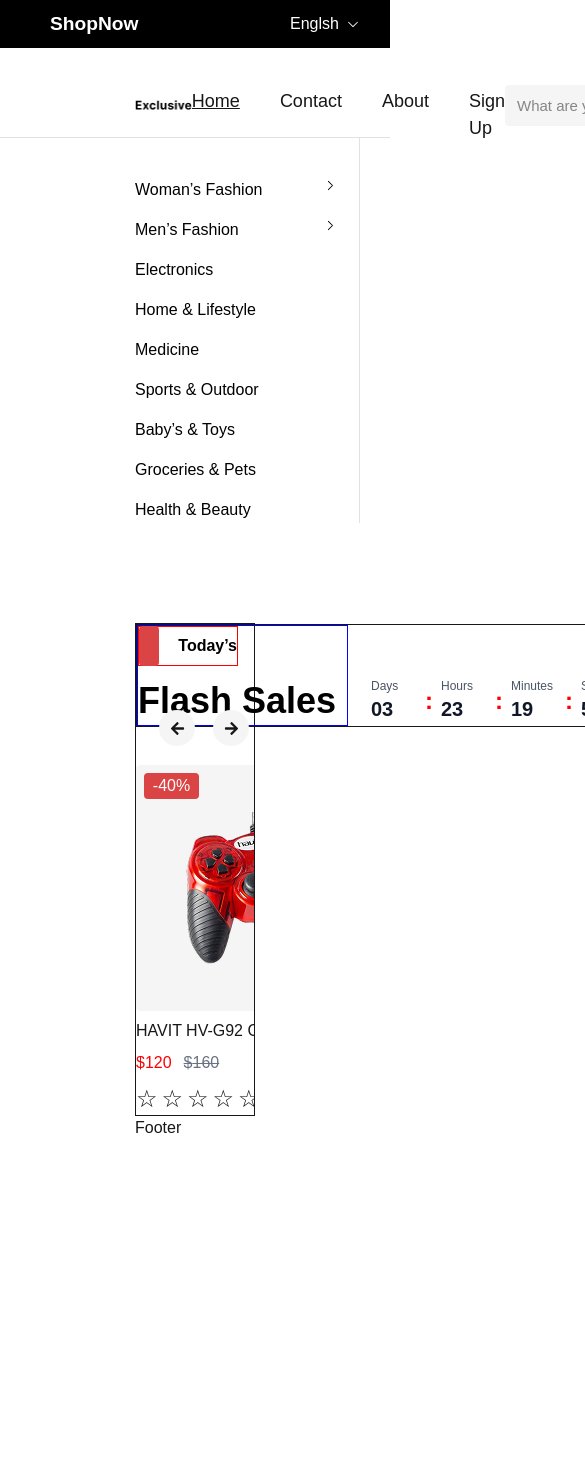
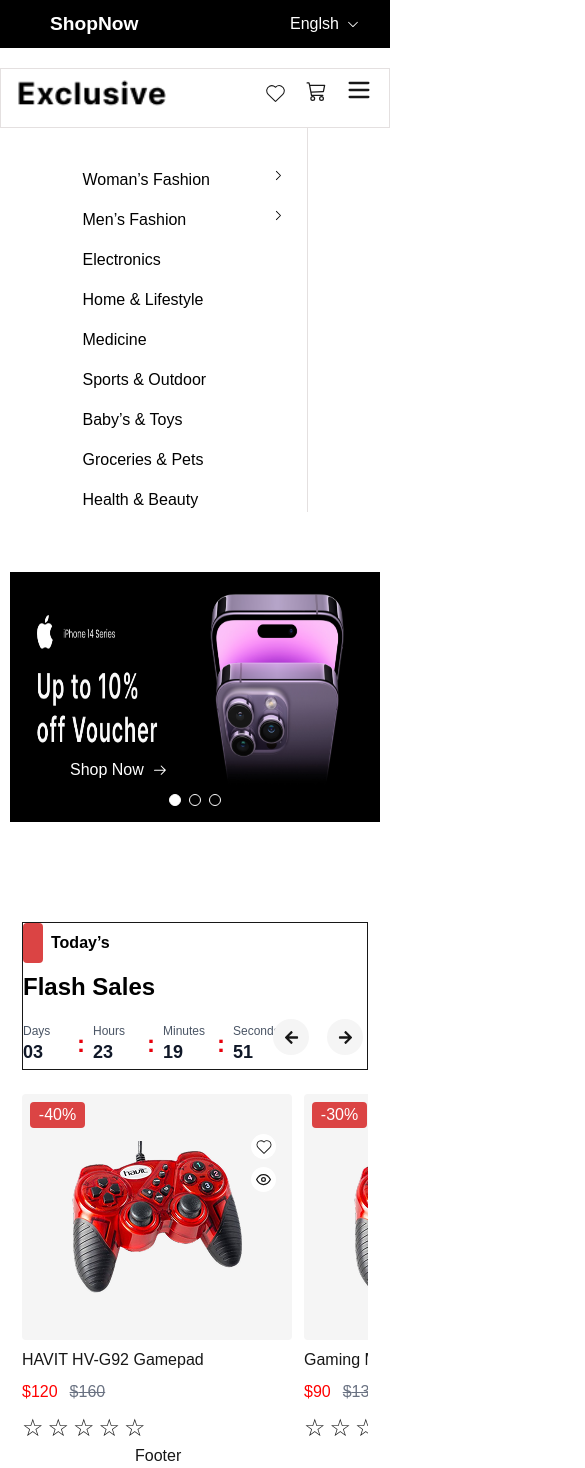
Before and after one commit to Shola20111/e-commerce, a Next.js app: page / in a window 390 px wide. Shown: the top 1468 px of the page, 585 px wide, since content can reach past the window. Before the commit the page ends 1140 px from the top, so only its background shows below. Built offline with nearby package versions, Linux system fonts and the light colour scheme.

Commit message:
mobile view implementation

```diff
--- a/src/app/page.tsx
+++ b/src/app/page.tsx
@@ -6,7 +6,7 @@
 
 export default function Home() {
   return (
-    <div className='px-[135px] w-full h-auto flex flex-col gap-[100px]'>
+    <div className='px-[10px] md:px-[50px] lg:px-[135px] w-full h-auto flex flex-col gap-[100px]'>
       <HeroComp/>
       <DailyMarket/>
 
--- a/src/components/common/Card.tsx
+++ b/src/components/common/Card.tsx
@@ -40,11 +40,11 @@
   return (
     <section>
       {/* Right Side */}
-      <div className="relative flex flex-col items-center justify-center w-full h-[344px]">
+      <div className="relative flex flex-col items-center justify-center w-full h-[250px] md:h-[344px]">
         {cards.map((card, index) => (
           <div
             key={card.id}
-            className={`absolute inset-0 flex flex-col items-center justify-center text-white transition-opacity duration-700 rounded-xl w-full ${
+            className={`absolute inset-0 flex flex-col items-center justify-center text-white transition-opacity duration-700 w-full h-[250px] md:h-[344px] ${
               index === activeIndex ? "opacity-100 z-10" : "opacity-0 z-0"
             }`}
           >
@@ -53,7 +53,7 @@
               src={card.image}
               alt={card.title}
               fill
-              className=" w-full h-[344px] -z-10"
+              className=" w-full h-full -z-10"
             />
 
             {/* Overlay for better text readability */}
--- a/src/components/common/Header.tsx
+++ b/src/components/common/Header.tsx
@@ -1,32 +1,91 @@
-"use client"
-import Image from 'next/image'
-import Link from 'next/link'
-import React from 'react'
-import { BsCart3 } from 'react-icons/bs'
-import { CiHeart } from 'react-icons/ci'
-import SearchBar from './SearchBar'
-import { usePathname } from 'next/navigation'
-import Navbutton from './Navbutton'
+// "use client"
+// import Image from 'next/image'
+// import Link from 'next/link'
+// import React from 'react'
+// import { BsCart3 } from 'react-icons/bs'
+// import { CiHeart } from 'react-icons/ci'
+// import SearchBar from './SearchBar'
+// import { usePathname } from 'next/navigation'
+// import Navbutton from './Navbutton'
 
 
 
+// const Header = () => {
+
+//   const pathname = usePathname();
+
+//   const links = [
+//     { href: "/", label: "Home" },
+//     { href: "/contact", label: "Contact" },
+//     { href: "/about", label: "About" },
+//     { href: "/signUp", label: "Sign Up" },
+//   ]
+//   return (
+//     <div className='px-[135px] w-full h-[50px] mt-[40px] pb-[15px] border border-[#e4e0e0] mx-auto flex justify-between items-center'>
+//       <div className='border w-[700px] h-[100%] flex items-center justify-between'>
+//         <div className='flex items-center w-[220px] h-full '>
+//           <Image src='/logo.png' width={200} height={20} alt='Logo'/>
+//         </div>
+//         <div className="w-[370px] h-full flex justify-center items-center gap-[40px] text-[18px] md:text-lg">
+//       {links.map((link) => (
+//         <Link
+//           key={link.href}
+//           href={link.href}
+//           className={pathname === link.href ? "underline" : ""}
+//         >
+//           <Navbutton text={link.label} />
+//         </Link>
+//       ))}
+//     </div>
+//       </div>
+
+//       <div className='w-[347px] h-full flex items-center justify-between'>
+//         <SearchBar/>
+//         <div className='w-[80px] h-full flex gap-[16px] '>
+//           <CiHeart className='w-[25px] h-[25px]'/>
+//           <BsCart3 className='w-[25px] h-[20px]'/>
+//         </div>
+
+//       </div>
+//     </div>
+//   )
+// }
+
+// export default Header
+
+"use client";
+
+import Image from "next/image";
+import Link from "next/link";
+import React, { useState } from "react";
+import { BsCart3 } from "react-icons/bs";
+import { CiHeart } from "react-icons/ci";
+import { usePathname } from "next/navigation";
+import Navbutton from "./Navbutton";
+import SearchBar from "./SearchBar";
+
 const Header = () => {
-
   const pathname = usePathname();
+  const [menuOpen, setMenuOpen] = useState(false);
 
   const links = [
     { href: "/", label: "Home" },
     { href: "/contact", label: "Contact" },
     { href: "/about", label: "About" },
     { href: "/signUp", label: "Sign Up" },
-  ]
+  ];
+
   return (
-    <div className='px-[135px] w-full h-[50px] mt-[40px] pb-[15px] border-b border-b-[#e4e0e0] mx-auto flex justify-between items-center'>
-      <div className='w-[700px] h-full flex items-center justify-between'>
-        <div className='flex items-center'>
-          <Image src='/logo.png' width={200} height={20} alt='Logo'/>
+    <div className="px-4 md:px-[135px] w-full h-[60px] mt-[20px] md:mt-[40px] pb-[10px] md:pb-[15px] border border-[#e4e0e0] mx-auto flex justify-between items-center">
+      {/* Left Section */}
+      <div className="flex items-center justify-between w-full md:w-[700px] h-full">
+        {/* Logo */}
+        <div className="flex items-center w-[150px] md:w-[220px] h-full">
+          <Image src="/logo.png" width={200} height={20} alt="Logo" />
         </div>
-        <div className="w-[370px] h-full flex gap-[40px] text-[18px] md:text-lg">
+
+        {/* Links (desktop only) */}
+        <div className="hidden md:flex  w-full h-full justify-center items-center gap-[40px] text-[18px] md:text-lg">
           {links.map((link) => (
             <Link
               key={link.href}
@@ -39,16 +98,74 @@
         </div>
       </div>
 
-      <div className='w-[347px] h-full flex items-center justify-between'>
-        <SearchBar/>
-        <div className='w-[80px] h-full flex gap-[16px] '>
-          <CiHeart className='w-[25px] h-[25px]'/>
-          <BsCart3 className='w-[25px] h-[20px]'/>
+      {/* Right Section */}
+      <div className="flex items-center gap-4">
+        {/* SearchBar hidden on mobile */}
+        <div className="hidden md:block">
+          <SearchBar />
         </div>
 
+        {/* Icons */}
+        <div className="flex gap-[16px]">
+          <CiHeart className="w-[25px] h-[25px]" />
+          <BsCart3 className="w-[25px] h-[20px]" />
+        </div>
+
+        {/* Mobile Hamburger */}
+        <div className="md:hidden">
+          <button onClick={() => setMenuOpen(true)}>
+            <svg
+              className="w-7 h-7"
+              fill="none"
+              stroke="currentColor"
+              viewBox="0 0 24 24"
+            >
+              <path
+                strokeLinecap="round"
+                strokeLinejoin="round"
+                strokeWidth={2}
+                d="M4 6h16M4 12h16M4 18h16"
+              />
+            </svg>
+          </button>
         </div>
       </div>
-  )
-}
 
-export default Header
+      {/* Mobile Menu Drawer */}
+      {menuOpen && (
+        <div
+          className="fixed inset-0 bg-white z-50 md:hidden"
+          onClick={() => setMenuOpen(false)}
+        >
+
+            {/* Close Button */}
+            <div className="w-full h- flex justify-end p-5">
+              <button className="text-[30px]" onClick={() => setMenuOpen(false)}>
+              X
+            </button>
+            </div>
+
+
+
+
+            {/* Links */}
+            <nav className="flex flex-col justify-center items-center gap-4 text-lg">
+              {links.map((link) => (
+                <Link
+                  key={link.href}
+                  href={link.href}
+                  className={pathname === link.href ? "underline" : ""}
+                  onClick={() => setMenuOpen(false)}
+                >
+                  <Navbutton text={link.label} />
+                </Link>
+              ))}
+            </nav>
+
+        </div>
+      )}
+    </div>
+  );
+};
+
+export default Header;
--- a/src/components/common/Products.tsx
+++ b/src/components/common/Products.tsx
@@ -130,7 +130,7 @@
 
         </section>
       ))}
-      <div className='w-[90px] h-[46px] flex justify-between items-center absolute right-[5px] top-[-60px]  '>
+      <div className='w-[90px] h-[46px] flex justify-between items-center absolute right-[5px] top-[-80px] md:top-[-60px]  '>
         <button
         type="button"
         onClick={() => prev()}
--- a/src/components/modules/DailyMarket.tsx
+++ b/src/components/modules/DailyMarket.tsx
@@ -4,26 +4,56 @@
 
 const DailyMarket = () => {
   return (
-    <section className='border w-full h-[493px] flex flex-col justify-between '>
-      <div className='w-full h-[103px] flex justify-between items-end '>
-        <div className='border w-[600px] h-full flex justify-between items-end'>
-          <div className='border border-[blue] flex flex-col w-[211px] h-full justify-between'>
-            <div className='border border-[red] flex justify-between items-center w-[100px] h-[40px]'>
-              <div className='w-[20px] h-[40px] bg-[#DB4444] rounded-[4px] '></div>
-              <div className='text-[16px] text-[#000000] leading-[20px] font-semibold '>Today’s</div>
-            </div>
-            <div className='text-[36px] leading-[48px] font-semibold tracking-[4%] text-[#000000] '>Flash Sales</div>
+    // <section className='w-full h-[493px] flex flex-col justify-between  '>
+    //   <div className='w-full h-[103px] flex justify-between items-end '>
+    //     <div className='w-[600px] h-full flex justify-between items-end'>
+    //       <div className='flex flex-col w-[211px] h-full justify-between'>
+    //         <div className='flex justify-between items-center w-[100px] h-[40px]'>
+    //           <div className='w-[20px] h-[40px] bg-[#DB4444] rounded-[4px] '></div>
+    //           <div className='text-[16px] text-[#000000] leading-[20px] font-semibold '>Today’s</div>
+    //         </div>
+    //         <div className='text-[36px] leading-[48px] font-semibold tracking-[4%] text-[#000000] '>Flash Sales</div>
+    //       </div>
+    //       <div className='w-[302px] h-[50px] text-[20px] text-[red] font-bold flex justify-around '>
+    //         <ToGoComp/>
+    //       </div>
+    //     </div>
+    //   </div>
+
+    //   <div>
+    //     <Products/>
+    //   </div>
+    // </section>
+    <section className="w-full h-auto md:h-[493px] flex flex-col justify-between px-3 md:px-0">
+  {/* Top Section */}
+  <div className="w-full h-auto md:h-[103px] flex flex-col md:flex-row justify-between items-start md:items-end gap-4">
+    {/* Left Side */}
+    <div className="border w-full md:w-[600px] h-auto md:h-full flex flex-col md:flex-row justify-between items-start md:items-end gap-4">
+      <div className=" flex flex-col w-full md:w-[211px] h-auto md:h-full justify-between gap-2">
+        <div className=" flex justify-start md:justify-between items-center w-auto md:w-[100px] h-[40px]">
+          <div className="w-[20px] h-[40px] bg-[#DB4444] rounded-[4px]"></div>
+          <div className="text-[16px] text-[#000000] leading-[20px] font-semibold ml-2 md:ml-0">
+            Today’s
           </div>
-          <div className='border-[green] w-[302px] h-[50px] text-[20px] text-[red] font-bold flex justify-around '>
-            <ToGoComp/>
-          </div>
+        </div>
+        <div className="text-[24px] md:text-[36px] leading-[32px] md:leading-[48px] font-semibold tracking-[4%] text-[#000000]">
+          Flash Sales
         </div>
       </div>
 
-      <div>
-        <Products/>
+      {/* Countdown */}
+      <div className="w-full md:w-[302px] h-[50px] text-[18px] md:text-[20px] text-red-600 font-bold flex justify-start md:justify-around">
+        <ToGoComp />
       </div>
-    </section>
+    </div>
+  </div>
+
+  {/* Products */}
+  <div className="mt-6 md:mt-0">
+    <Products />
+  </div>
+</section>
+
   )
 }
 
--- a/src/components/modules/HeroComp.tsx
+++ b/src/components/modules/HeroComp.tsx
@@ -4,8 +4,8 @@
 
 const HeroComp = () => {
   return (
-    <div className='gap-[40px] grid grid-cols-[225px_1fr] h-[385px]'>
-      <div className='flex flex-col gap-4 pt-10 pr-[13px] border-r border-[#e4e0e0] text-[#000000] b bo'>
+    <div className='gap-[20px] md:gap-[40px] flex flex-col md:grid grid-cols-[225px_1fr] h-auto'>
+      <div className='flex flex-col gap-4 pt-10 pr-[13px] w-[225px] mx-auto md:mx-0 border-r border-[#e4e0e0] text-[#000000] b bo'>
         <div className='flex justify-between pr-2'>
             <p className='font-normal text-[16px] leading-[24px]'>Woman’s Fashion</p>
             <VscChevronRight className='w-[15] h-[15px]'/>
```
Lines whose indentation alone changed are shown as unchanged.
